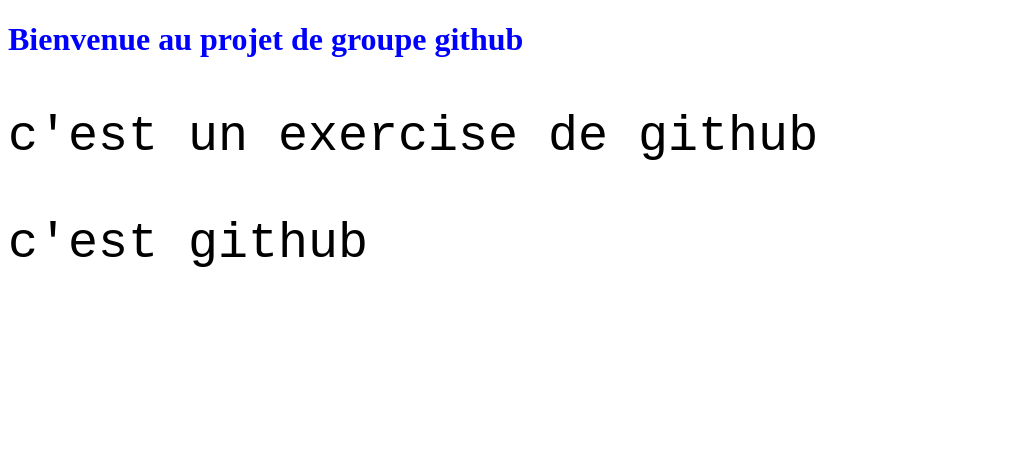
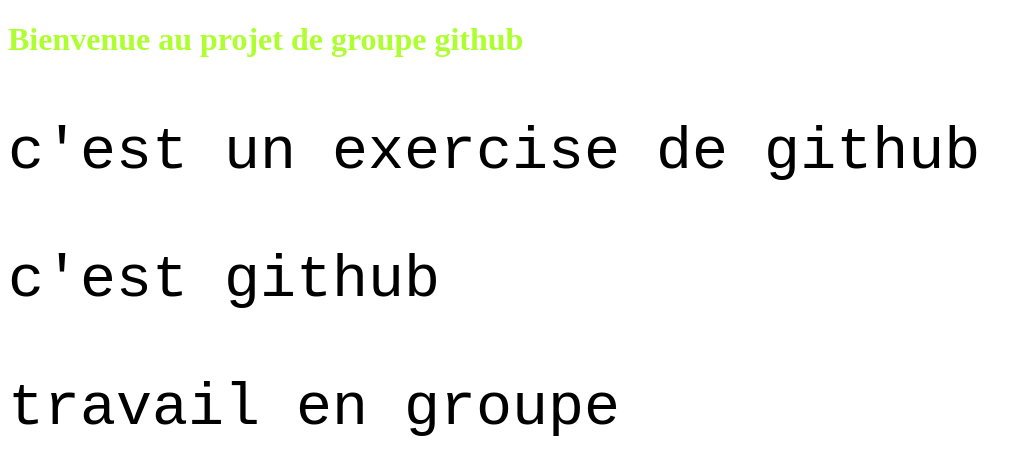
Before and after one commit to Thushen99/projet-groupe-git, a plain HTML site: page index.html in a window 1280 px wide. Shown: the whole page, without its empty margins (0-1032 px from the left). Drawn offline with Linux system fonts and the light colour scheme.

Commit message:
modification bilal

```diff
--- a/index.html
+++ b/index.html
@@ -12,5 +12,6 @@
     <h1>Bienvenue au projet de groupe github</h1>
     <p>c'est un exercise de github</p>
     <p>c'est github</p>
+    <p>travail en groupe</p>
 </body>
 </html>
--- a/style.css
+++ b/style.css
@@ -1,8 +1,8 @@
 h1{
-    color: blue;
+    color: greenyellow;
 }
 
 p{
-    font-size: 50px;
+    font-size: 60px;
     font-family: monospace;
 }
```
